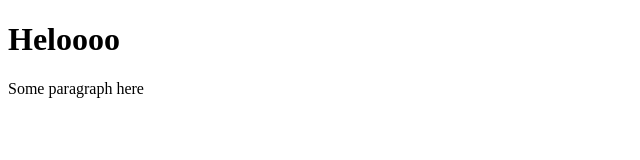
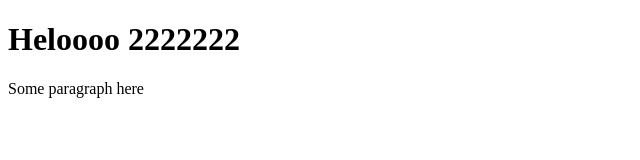
Before and after one commit to mildata/eclipse, a plain HTML site: page GitTest/WebContent/Index.html in a window 1280 px wide. Shown: the whole page, without its empty margins (0-640 px from the left). Drawn offline with Linux system fonts and the light colour scheme.

Commit message:
Changes on FrontEnd

```diff
--- a/GitTest/WebContent/Index.html
+++ b/GitTest/WebContent/Index.html
@@ -5,7 +5,7 @@
 <title>Insert title here</title>
 </head>
 <body>
-<h1>Heloooo</h1>
+<h1>Heloooo 2222222</h1>
 <p>Some paragraph here</p>
 </body>
 </html>
```
